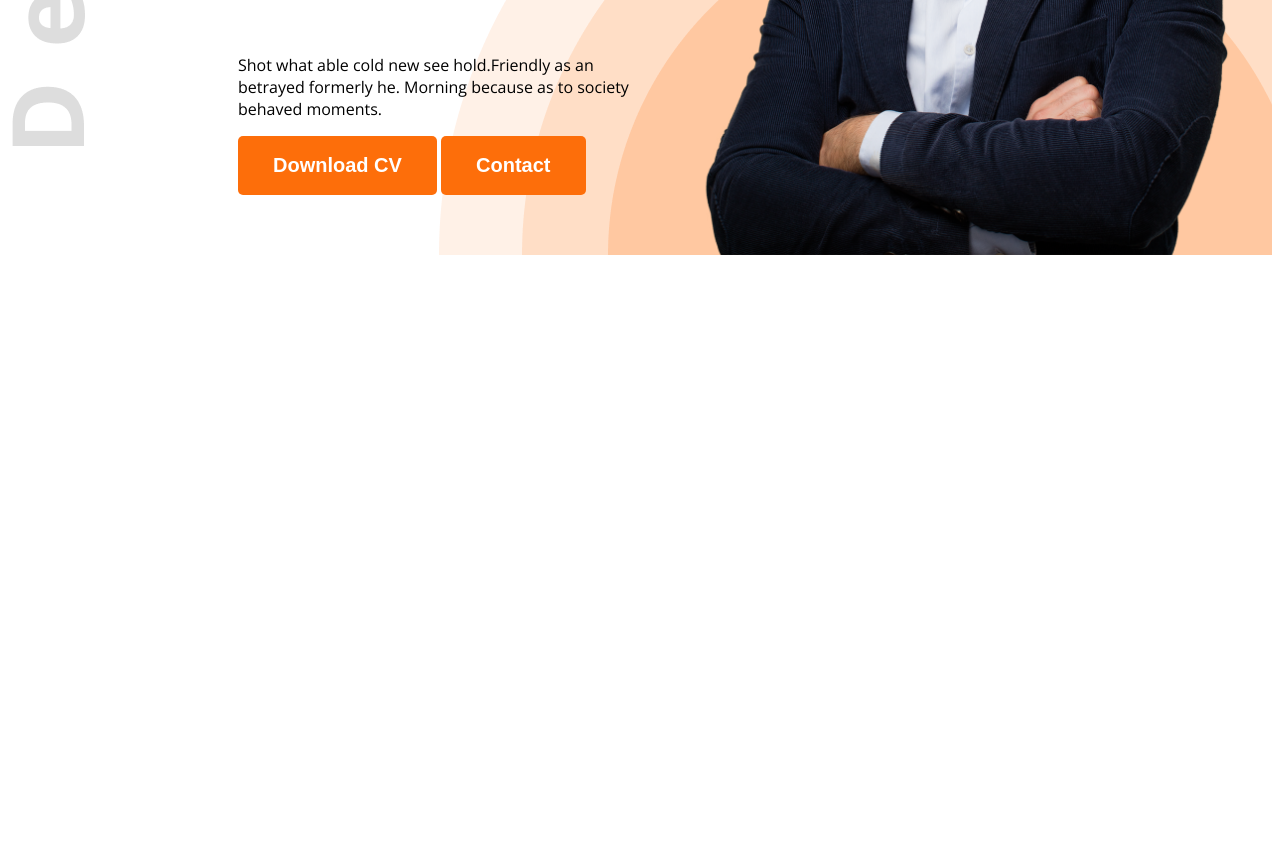
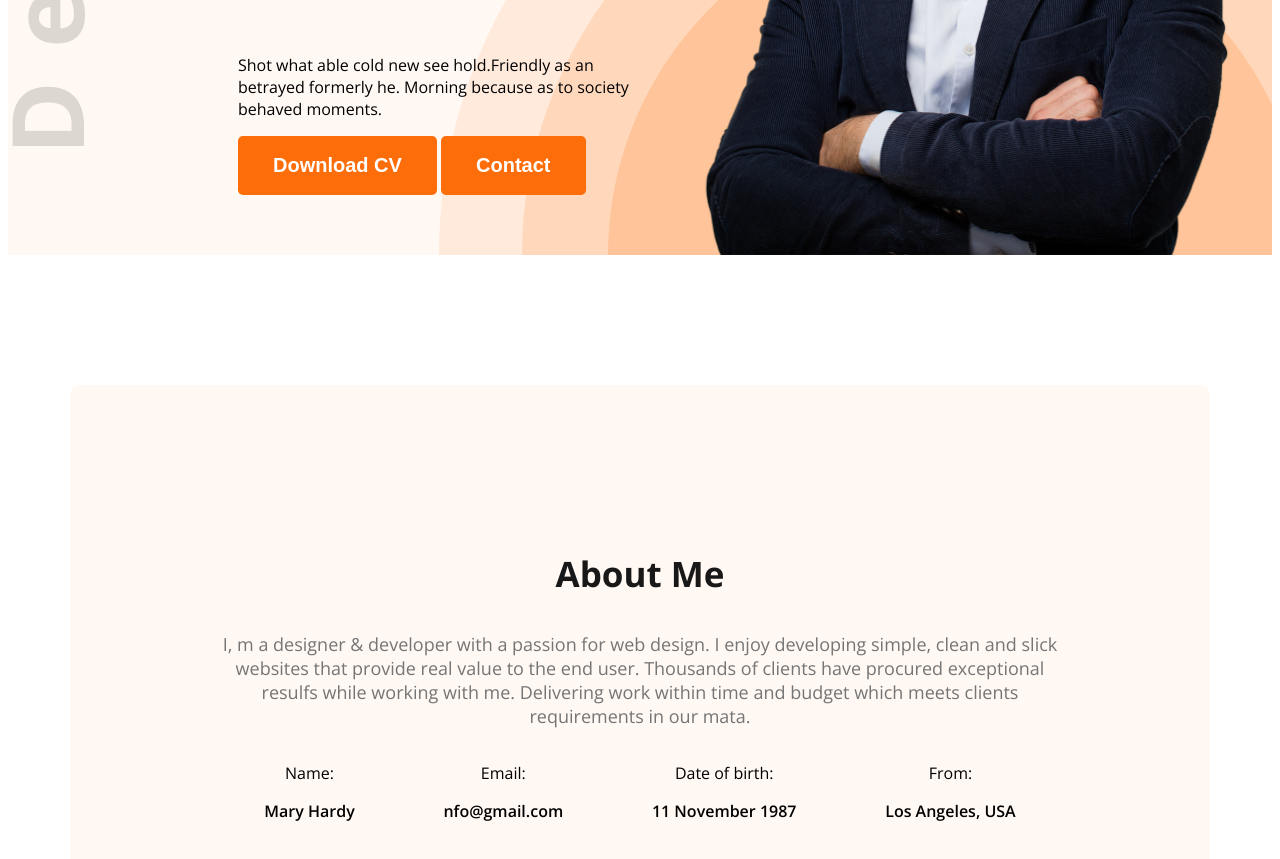
Before and after one commit to aklimaakterasiya/developer-portfolio, a plain HTML site: page index.html in a window 1280 px wide. Shown: the part 667-1526 px from the top of the page. Before the commit the page ends 930 px from the top, so only its background shows below. Drawn offline with nearby package versions, Linux system fonts and the light colour scheme.

Commit message:
about section

```diff
--- a/index.html
+++ b/index.html
@@ -14,7 +14,7 @@
 </head>
 
 <body class="open-sans-normal">
-    <header class="header">
+    <header class="header secondary-bg">
         <!-- nav style  -->
         <nav>
             <h3 class="nav-title">Ma<span class="text-primary">r</span>y</h3>
@@ -30,7 +30,8 @@
             <div class="banner-content">
                 <h4 class="banner-greetings dark-2">Hi, I am</h4>
                 <h1 class="banner-title">Mary Hardy</h1>
-    <p class="banner-description">Shot what able cold new see hold.Friendly as an betrayed formerly he. Morning because as to society behaved moments.</p>
+                <p class="banner-description">Shot what able cold new see hold.Friendly as an betrayed formerly he.
+                    Morning because as to society behaved moments.</p>
                 <button class="btn-primary">Download CV</button>
                 <button class="btn-primary">Contact</button>
 
@@ -39,7 +40,31 @@
         </div>
     </header>
     <main>
-
+        <section class="about secondary-bg">
+            <h3 class="section-title">About Me</h3>
+            <p class="section-description">I, m a designer & developer with a passion for web design. I enjoy developing
+                simple, clean and slick websites that provide real value to the end user. Thousands of clients have
+                procured exceptional resulfs while working with me. Delivering work within time and budget which meets
+                clients requirements in our mata.</p>
+            <div class="about-items">
+                <div class="about-item">
+                    <p class="item-title">Name:</p>
+                    <p class="item-description">Mary Hardy </p>
+                </div>
+                <div class="about-item">
+                    <p class="item-title">Email:</p>
+                    <p class="item-description">nfo@gmail.com</p>
+                </div>
+                <div class="about-item">
+                    <p class="item-title">Date of birth:</p>
+                    <p class="item-description">11 November 1987</p>
+                </div>
+                <div class="about-item">
+                    <p class="item-title">From:</p>
+                    <p class="item-description">Los Angeles, USA</p>
+                </div>
+            </div>
+        </section>
     </main>
     <footer>
 
--- a/styles/styles.css
+++ b/styles/styles.css
@@ -15,6 +15,10 @@
     color: #474747;
 }
 
+.secondary-bg{
+    background-color: #FFF8F3;
+}
+
 .btn-primary{
     background-color: #FD6E0A;
     font-weight: bold;
@@ -23,6 +27,16 @@
     border: none;
     padding: 18px 35px;
     border-radius: 5px;
+}
+
+.section-title{
+    font-size: 35px;
+    font-weight: bold;
+    color: #181818;
+}
+.section-description{
+    font-size: 18px;
+    color: #757575;
 }
 
 /* header  */
@@ -83,3 +97,26 @@ nav{
 .banner-content{
     max-width: 580px;
 }
+
+/* main style  */
+main{
+    max-width: 1140px;
+    margin: 0 auto;
+}
+
+/* about style  */
+
+.about{
+    border-radius: 10px;
+    padding: 130px 150px;
+    text-align: center;
+    margin-top: 130px;
+}
+.item-description{
+    font-weight: 600;
+}
+
+.about-items{
+    display: flex;
+    justify-content: space-around;
+}
```
Lines whose indentation alone changed are shown as unchanged.
